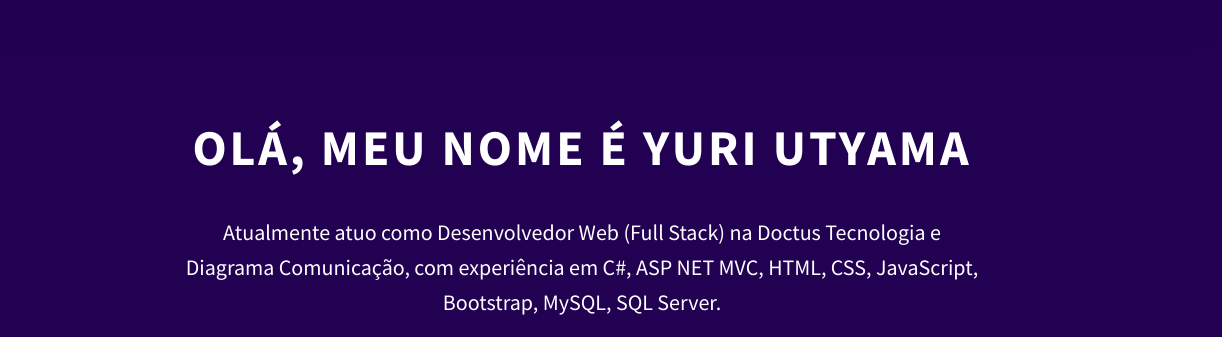
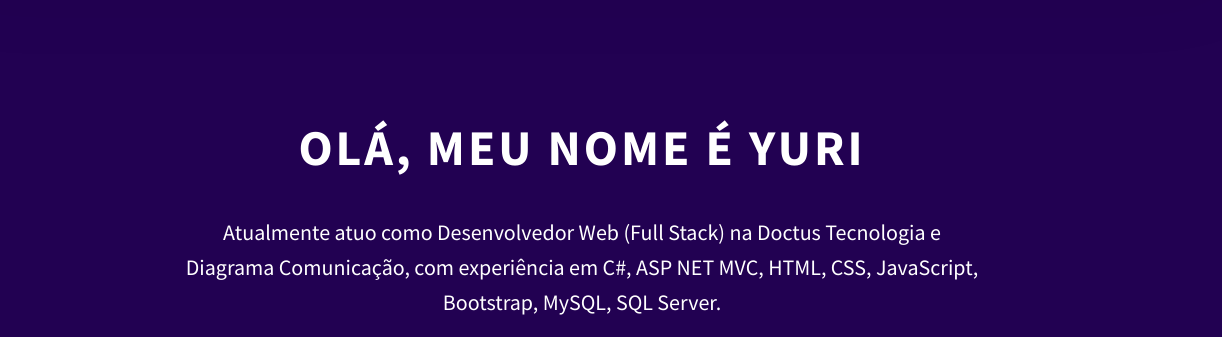
Before and after one commit to yuriutyama/aboutme, a website: page index.html in a window 1280 px wide. Shown: the part 130-467 px from the top of the page, 58-1280 px from the left. Drawn offline with Linux system fonts and the light colour scheme.

Commit message:
Add files via upload

```diff
--- a/index.html
+++ b/index.html
@@ -78,7 +78,7 @@
     </header>
     <section class="home-hero">
       <div class="home-hero__content">
-        <h1 class="heading-primary">Olá, meu nome é Yuri Utyama</h1>
+        <h1 class="heading-primary">Olá, meu nome é Yuri</h1>
         <div class="home-hero__info">
           <p class="text-primary">
             Atualmente atuo como Desenvolvedor Web (Full Stack) na Doctus Tecnologia e Diagrama Comunicação, com experiência em C#, ASP NET MVC, HTML, CSS, JavaScript, Bootstrap, MySQL, SQL Server.
```
